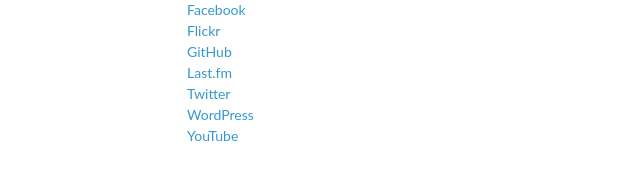
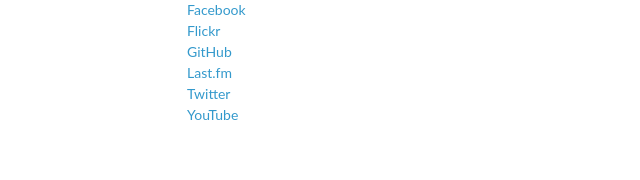
Before and after one commit to trevorturk/trevorturk.github.com, a Jekyll site: the page built from index.html, in a window 1280 px wide. Shown: the part 280-460 px from the top of the page, without its empty margins (23-663 px from the left). Built offline with Jekyll 4.4.1, drawn with Linux system fonts in a browser that asks for light colours.

Commit message:
kill wp.com link, closes #7

```diff
--- a/_includes/header.html
+++ b/_includes/header.html
@@ -9,7 +9,6 @@
     <li><a href="http://github.com/trevorturk">GitHub</a></li>
     <li><a href="http://last.fm/user/trevorturk">Last.fm</a></li>
     <li><a href="http://twitter.com/trevorturk">Twitter</a></li>
-    <li><a href="http://trevorturk.wordpress.com">WordPress</a></li>
     <li><a href="http://youtube.com/playlist?list=FLno0g8lUNJhSoJdga0ZI0jQ">YouTube</a></li>
   </ul>
 </header>
```
